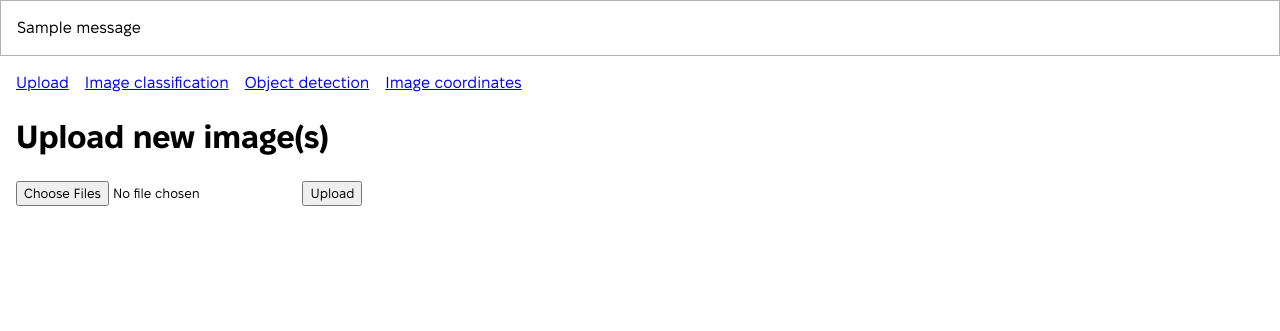
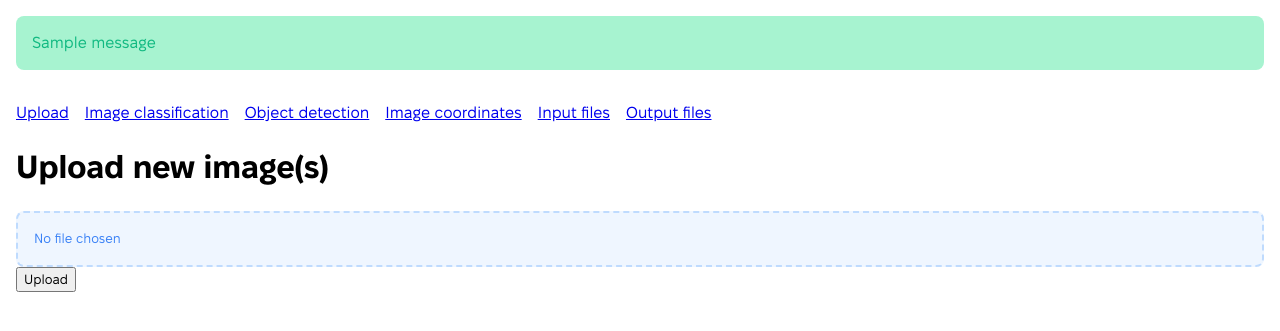
Before and after one commit to cbasje/aml4d-group-2, a Flask app: page / in a window 1280 px wide. Shown: the top 331 px of the page. Run offline with Flask 3, Linux system fonts and the light colour scheme; one stand-in notice (Sample message) is shown.

Commit message:
Update styling

```diff
--- a/static/style.css
+++ b/static/style.css
@@ -41,6 +41,8 @@ body {
 
 aside.toast-wrapper {
   width: 100%;
+  display: flex;
+  flex-direction: column;
 }
 aside.toast-wrapper > ul {
   list-style: none;
@@ -48,9 +50,32 @@ aside.toast-wrapper > ul {
   padding: 0;
 }
 aside.toast-wrapper li.toast {
+  --text-color: black;
+  --background-color: white;
+
+  margin: 1rem;
   padding: 1rem;
-  border: 1px solid rgba(0,0,0,0.3);
+  border-radius: 0.5rem;
+  background: var(--background-color);
+  color: var(--text-color);
 }
+aside.toast-wrapper li.toast.variant-success {
+  --text-color: #10B981;
+  --background-color: #A7F3D0;
+}
+aside.toast-wrapper li.toast.variant-info {
+  --text-color: #3B82F6;
+  --background-color: #BFDBFE;
+}
+aside.toast-wrapper li.toast.variant-warning {
+  --text-color: #F59E0B;
+  --background-color: #FDE68A;
+}
+aside.toast-wrapper li.toast.variant-error {
+  --text-color: #F43F5E;
+  --background-color: #FECDD3;
+}
+
 main {
   padding: 1rem;
 }
@@ -67,9 +92,34 @@ nav > ul {
 button, input, input[type="file"]::file-selector-button {
   font-family: inherit;
 }
+label {
+  display: block;
+  height: 3.5rem;
+  position: relative;
+}
+input[type="file"] {
+  display: flex;
+  justify-content: center;
+  align-items: center;
+  padding: 1rem;
+
+  /* opacity: 0; */
+  position: absolute;
+  inset: 0;
+
+  cursor: pointer;
+  text-align: center;
+  border-radius: 0.5rem;
+  background: #EFF6FF;
+  border: 2px dashed #BFDBFE;
+  color: #3B82F6;
+}
+input[type="file"]::file-selector-button {
+  display: none;
+}
 
 ul.image-grid {
-  ist-style: none;
+  list-style: none;
   margin: 0;
   padding: 0;
 
--- a/templates/index.html
+++ b/templates/index.html
@@ -2,12 +2,16 @@
 {% block body %}
   <h1>Upload new image(s)</h1>
   <form method="post" enctype="multipart/form-data" action="/upload">
+    <label>
       <input
         type="file"
         name="file"
         accept=".jpg, .jpeg, .png"
         multiple
+        ondragover="this.style.backgroundColor='#DBEAFE';"
+        ondragleave="this.style.backgroundColor='inherit';"
       >
+    </label>
     <button type="submit">Upload</button>
   </form>
 {% endblock %}
--- a/templates/layout.html
+++ b/templates/layout.html
@@ -12,7 +12,7 @@
         {% if messages %}
           <ul>
           {% for category, message in messages %}
-            <li class="toast {{ category }}">
+            <li class="toast variant-{{ category }}">
               {{ message }}
             </li>
           {% endfor %}
@@ -36,6 +36,12 @@
             <li>
               <a href="{{ url_for('image_coord') }}">Image coordinates</a>
             </li>
+            <li>
+              <a href="{{ url_for('get_files', folder='input') }}">Input files</a>
+            </li>
+            <li>
+              <a href="{{ url_for('get_files', folder='output') }}">Output files</a>
+            </li>
           </ul>
         </nav>
       </header>
```
Also changed, not shown: templates/files.html (added, +12 -0 lines), static/FixelText-Bold.ttf (added). Lines whose indentation alone changed are shown as unchanged.
